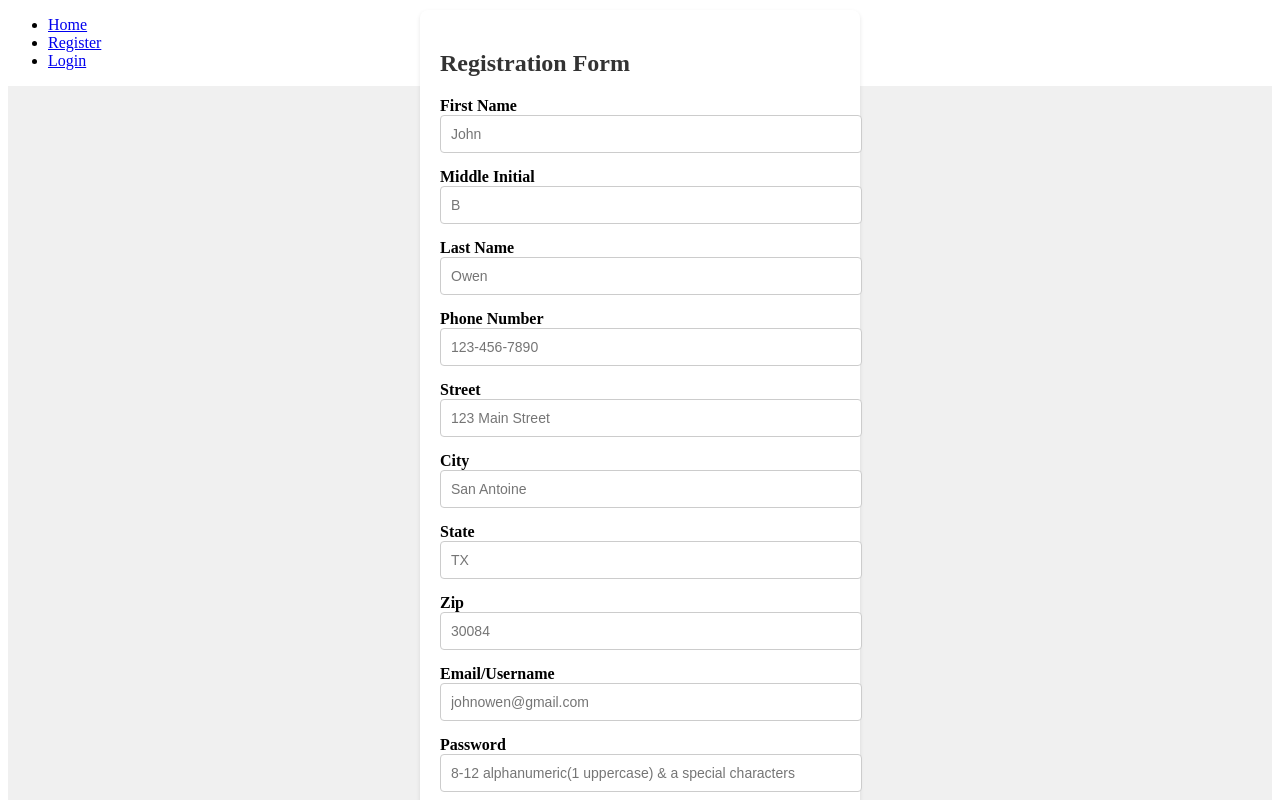
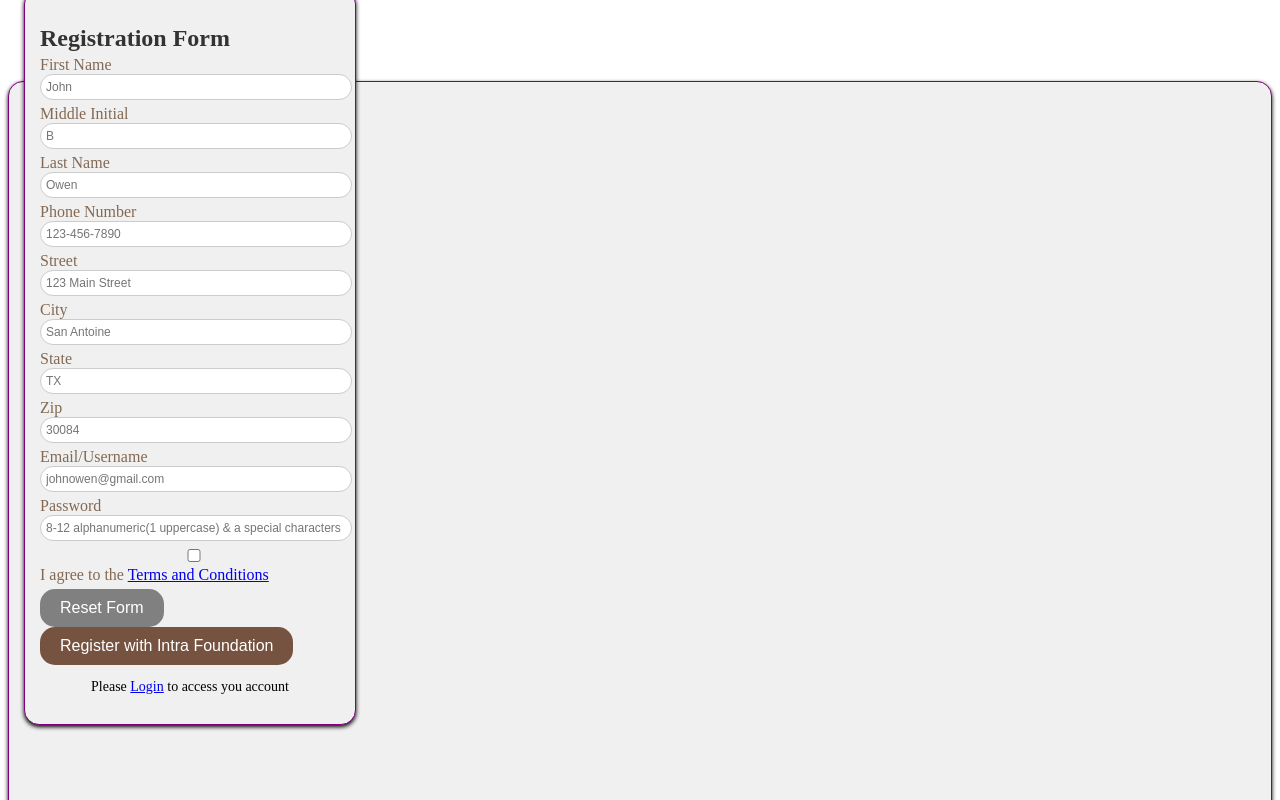
Before and after one commit to tacharya2/LoginFrontEnd, a React (Create React App) app: page /Register in a window 1280 px wide. Shown: the top 800 px of the page. Built offline with nearby package versions, Linux system fonts and the light colour scheme.

Commit message:
PageBeautify.1 : The user's profile page is made look better.

```diff
--- a/src/AddChild.js
+++ b/src/AddChild.js
@@ -24,6 +24,7 @@
   });
   const [submitStatus, setSubmitStatus] = useState(null);
   const [childrenData, setChildrenData] = useState([]);
+  const [isFormVisible, setIsFormVisible] = useState(false);
 
         const handleInputChange = (event) => {
           const { name, value } = event.target;
@@ -137,7 +138,7 @@
 
   return (
      <div className="container">
-      <div className="form-wrapper">
+      <div className={`form-wrapper ${isFormVisible ? '' : 'hidden-form'}`}>
       <h3>Add a Child</h3>
       <form onSubmit={handleSubmit}>
            <div className='form-element'>
@@ -153,7 +154,7 @@
               <option value="MALE">Male</option>
               <option value="FEMALE">Female</option>
               <option value="NON-BINARY">Unknown</option>
-              <option value="PREFER_NOT_TO_SAY">Prefer Not to Say</option>
+              <option value="UNKNOWN">Prefer Not to Say</option>
             </select>
           </label>
           </div>
@@ -204,8 +205,8 @@
               <option value="MOTHER">Mother</option>
               <option value="UNCLE">Uncle</option>
               <option value="AUNT">Aunt</option>
-              <option value="FRIEND_TO_PARENT">Friend to Parent</option>
-              <option value="LEGAL_GUARDIAN">Legal Guardian</option>
+              <option value="FRIEND">Friend to Parent</option>
+              <option value="GUARDIAN">Legal Guardian</option>
             </select>
           </label>
           </div>
@@ -227,6 +228,7 @@
               <option value="FIRST">First</option>
               <option value="SECOND">Second</option>
               <option value="THIRD">Third</option>
+              <option value="UNFIT">Unknown</option>
             </select>
           </label>
          </div>
@@ -258,6 +260,12 @@
         <p style={{ color: 'blue' }}>Submitting.....</p>
       )}
       </div>
+        <button
+          className="toggle-form-button"
+          onClick={() => setIsFormVisible(!isFormVisible)}
+        >
+          Toggle Form
+        </button>
       <div className="child-table-container">
         <ChildTable children={childrenData} />
       </div>
--- a/src/App.css
+++ b/src/App.css
@@ -1,45 +1,107 @@
 
-/* styles.css */
 .container {
     display: flex;
-    justify-content: center;
+    justify-content: left;
     align-items: center;
     height: 100vh;
     background-color: #f0f0f0;
+    border: 1px solid purple;
+    background-color: #f0f0f0;
+    border-radius: 15px;
+    box-shadow: 0 2px 4px rgba(0, 0, 0, 1);
+    padding: 15px;
+    margin-top: -5px;
+
+}
+.user-info-container {
+  position: absolute;
+  top: 10px;
+  right: 10px;
+  padding: 10px;
+  border: 1px solid purple;
+  background-color: #f0f0f0;
+  border-radius: 15px;
+  box-shadow: 0 2px 4px rgba(0, 0, 0, 1);
+  }
+.form-wrapper {
+  position: absolute;
+    padding: 15px;
+    border-radius: 15px;
+    box-shadow: 0 2px 4px rgba(0, 0, 0, 1);
+    width: 300px;
+    border: 1px solid purple;
+    background-color: #f0f0f0;
+    border-radius: 15px;
+    margin-top: -280px;
 }
 
-.form-wrapper {
+.child-table-container {
+  position: absolute;
+  top: 237px;
+  right:20px;
+  border: 1px solid purple;
+  border-radius: 15px;
+  box-shadow: 0 2px 4px rgba(0, 0, 0, 1);
+  color: #836953;
+}
+.submit-button {
+    background-color: #765341;
+    color: white;
+    border: none;
+    padding: 10px 20px;
+    border-radius: 15px;
+    cursor: pointer;
+    font-size: 16px;
+    transition: background-color 0.3s;
+}
+
+.submit-button:hover {
+    background-color: #6a4a3a;
+}
+.reset {
+    background-color: gray;
+    color: white;
+    border: none;
+    padding: 10px 20px;
+    border-radius: 15px;
+    cursor: pointer;
+    font-size: 16px;
+    transition: background-color 0.3s;
+}
+.reset:hover {
+    background-color: 	#5A5A5A;
+}
+  .refresh-button {
+    background-color: #765341;
+    color: white;
+    border: none;
+    padding: 10px 20px;
+    border-radius: 15px;
+    cursor: pointer;
+    font-size: 14px;
+    border-radius: 15px;
+    transition: background-color 0.3s;
+  }
+  .refresh-button:hover {
+    background-color: #6a4a3a;
+  }
+  .hidden-form {
+    position: absolute;
+    top: -500px; /* Set the initial position to be above the visible area */
+    left: 0;
+    width: 100%;
     background-color: white;
     padding: 20px;
     border-radius: 8px;
     box-shadow: 0 2px 4px rgba(0, 0, 0, 0.1);
-    width: 400px;
-}
-
-h2 {
-    font-size: 24px;
-    margin-bottom: 20px;
-    color: #333;
-}
-
-.form-element {
-    margin-bottom: 15px;
-}
-
-label {
-    font-weight: bold;
-}
-
-input {
-    width: 100%;
-    padding: 10px;
-    border: 1px solid #ccc;
-    border-radius: 4px;
-    font-size: 14px;
-}
-
-.submit-button {
-    background-color: #007bff;
+    transition: top 0.5s ease-in-out; /* Add smooth transition */
+  }
+  .toggle-form-button {
+    position: relative
+    ;
+    top: -480px;
+    right: 10px;
+    background-color:  #765341;
     color: white;
     border: none;
     padding: 10px 20px;
@@ -47,10 +109,34 @@
     cursor: pointer;
     font-size: 16px;
     transition: background-color 0.3s;
+  }
+
+  .toggle-form-button:hover {
+    background-color: #6a4a3a;
+  }
+
+h2 {
+    font-size: 24px;
+    margin-bottom: 4px;
+    color: #333;
 }
 
-.submit-button:hover {
-    background-color: #0056b3;
+.form-element {
+    margin-bottom: 5px;
+    text-align : left;
+}
+
+label {
+    font-weight: italic;
+    color: #836953;
+}
+
+input {
+    width: 100%;
+    padding: 5px;
+    border: 1px solid #ccc;
+    border-radius: 15px;
+    font-size: 12px;
 }
 
 .message {
@@ -63,16 +149,6 @@
     font-size: 14px;
     margin-top: 10px;
     text-align: center;
-}
-.reset {
-    background-color: grey;
-    color: white;
-    border: green;
-    padding: 10px 20px;
-    border-radius: 50px;
-    cursor: pointer;
-    font-size: 16px;
-    transition: background-color 0.3s;
 }
 
 .forgot-link {
@@ -89,28 +165,3 @@
   cursor: pointer; /* Change cursor to hand tool on hover */
   color: green;
 }
-
-.user-info-container {
-  position: absolute;
-  top: 10px;
-  right: 10px;
-  padding: 10px;
-  border: 1px solid purple;
-  background-color: #f0f0f0;
-  border-radius: 5px;
-  box-shadow: 0 2px 4px rgba(0, 0, 0, 1);
-  }
-/*.child-table-container {
-  position: absolute;
-  top: 300px;
-  right: 20px;
-  border: 1px solid purple;
-  border-radius: 5px;
-  box-shadow: 0 2px 4px rgba(0, 0, 0, 1);
-}*/
-.child-table-container {
-  margin-top: 20px; /* Adjust the margin as needed */
-  border: 1px solid purple;
-  border-radius: 5px;
-  box-shadow: 0 2px 4px rgba(0, 0, 0, 1);
-  }
--- a/src/ChildTable.js
+++ b/src/ChildTable.js
@@ -1,10 +1,15 @@
-import React from 'react';
 import './ChildTable.css';
 
+
 const ChildTable = ({ children }) => {
+
 if (!children || children.length === 0) {
     return <p>No children data available.</p>;
     }
+    const handleRefresh = () => {
+      window.location.reload();
+    };
+
 //console.log("Number of children:", children.length);
 //console.log("Type of children:", typeof children);
   return (
@@ -41,12 +46,12 @@
                 <td>{child.driverRelation}</td>
                 <td>{child.category}</td>
                 <td>{child.date}</td>
-
                 {/* Add more cells as needed */}
               </tr>
             ))}
           </tbody>
         </table>
+        <button className="refresh-button" onClick={handleRefresh}>Reload</button>
     </div>
   );
 };
--- a/src/ParentInfo.js
+++ b/src/ParentInfo.js
@@ -21,11 +21,10 @@
 <div className="user-info-container">
   <h3>User/Parent</h3>
   <div>
-    <p style={{ color: 'purple' }}>Only you can view this</p>
     <p>{userInfo.firstName} {userInfo.lastName}</p>
     <p>{userInfo.phone}</p>
     {userInfo.address && <p>Location: {userInfo.address.zip}</p>}
-    <button onClick={onLogout}>Logout</button>
+    <button  className="refresh-button" onClick={onLogout}>Logout</button>
     {/* Add more fields as needed */}
   </div>
 </div>
```
